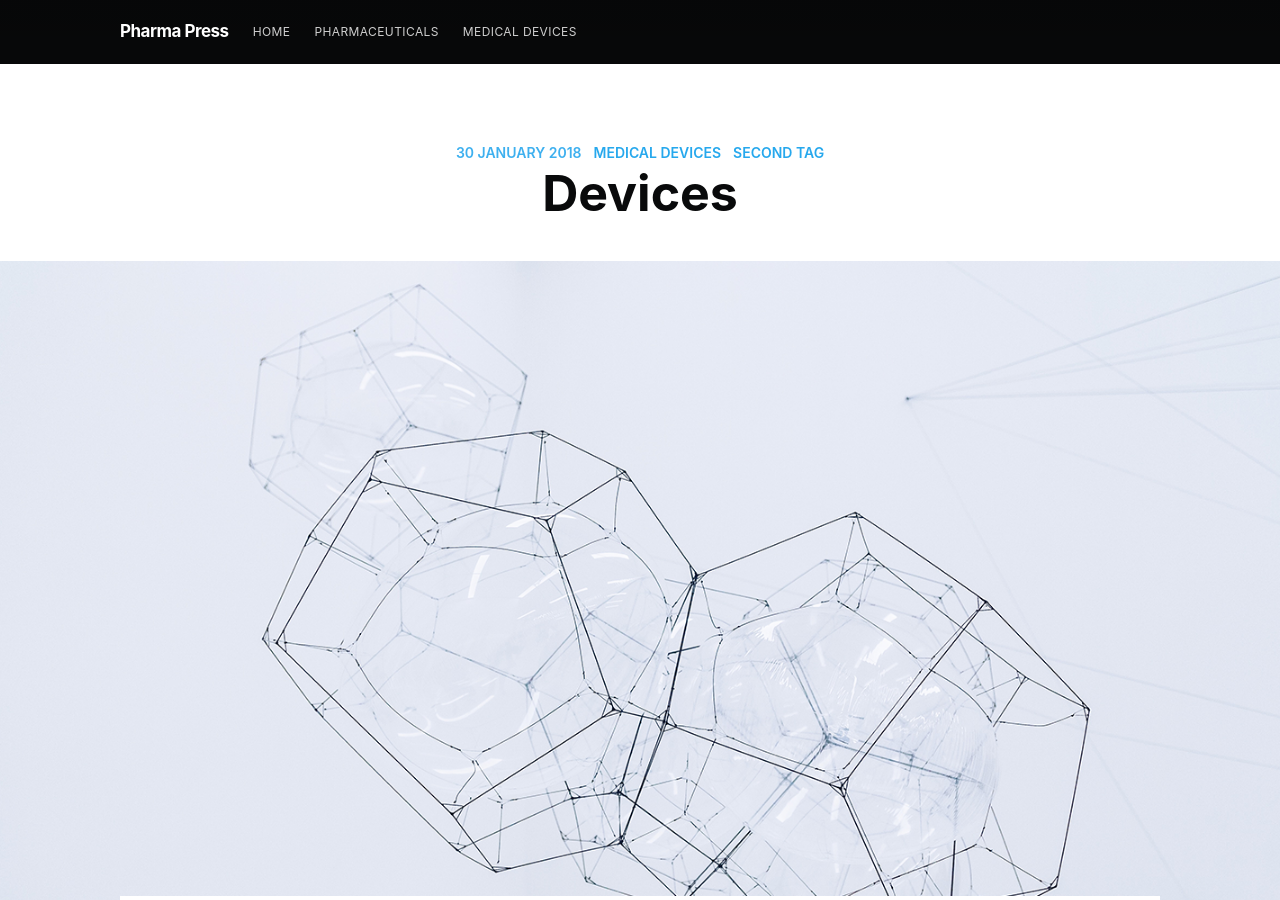
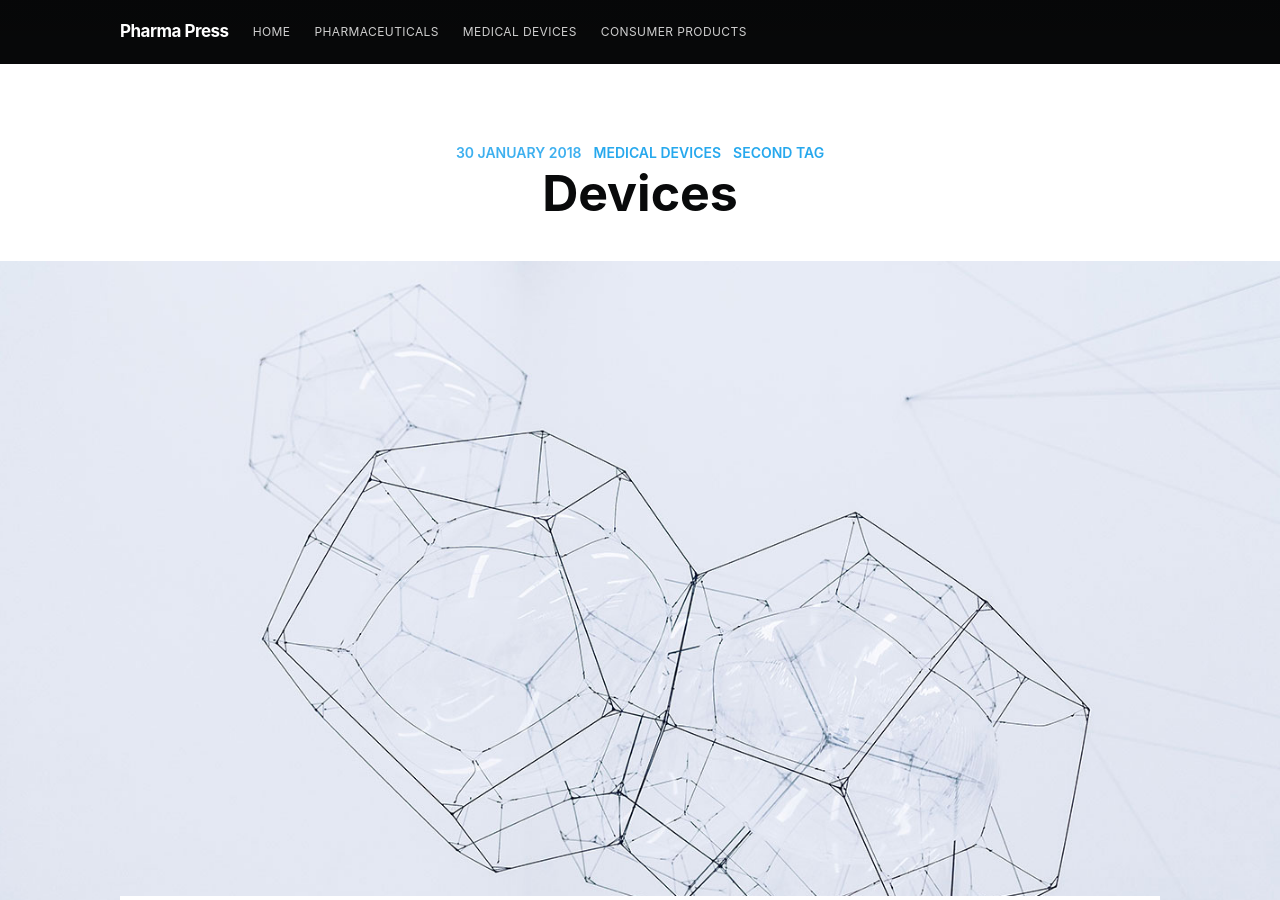
Before and after one commit to nhaglind/pharma-press, a Jekyll site: the page built from _posts/2018-01-30-devices.md, in a window 1280 px wide and 900 px high. Built offline with Jekyll 4.4.1, drawn with Linux system fonts in a browser that asks for light colours; nearby versions of some CDN libraries; a script that is not in the unit is left out; comment, search, counter and statistics services are not loaded.

Commit message:
smaller images for perf

```diff
--- a/_config.yml
+++ b/_config.yml
@@ -10,7 +10,7 @@
 # Website info
 title: Pharma Press
 description: Blog dedicated to providing the latest updates on pharmaceutical litigation.
-cover: assets/images/blog-cover-3.png
+cover: assets/images/blog-cover-3.jpg
 logo: # assets/images/pharma-press.png
 logo_dark: assets/images/favicon.png
 favicon: assets/images/favicon.png
--- a/_includes/navigation.html
+++ b/_includes/navigation.html
@@ -2,4 +2,5 @@
     <li role="menuitem"><a href="/">Home</a></li>
     <li role="menuitem"><a href="/tag/pharmaceuticals">Pharmaceuticals</a></li>
     <li role="menuitem"><a href="/tag/medical-devices">Medical Devices</a></li>
+    <li role="menuitem"><a href="/tag/consumer-products">Consumer Products</a></li>
 </ul>
--- a/_posts/2018-01-30-devices.md
+++ b/_posts/2018-01-30-devices.md
@@ -1,7 +1,7 @@
 ---
 layout: post
 current: post
-cover:  /assets/images/cool-science.png
+cover:  /assets/images/cool-science.jpg
 navigation: True
 title: Devices
 date: 2018-01-30 10:00:00
```
Also changed, not shown: pages/write-for-us/index.md (+0 -2 lines), assets/images/blog-cover-3.jpg (added), assets/images/cool-science.jpg (added), 1 other file.
